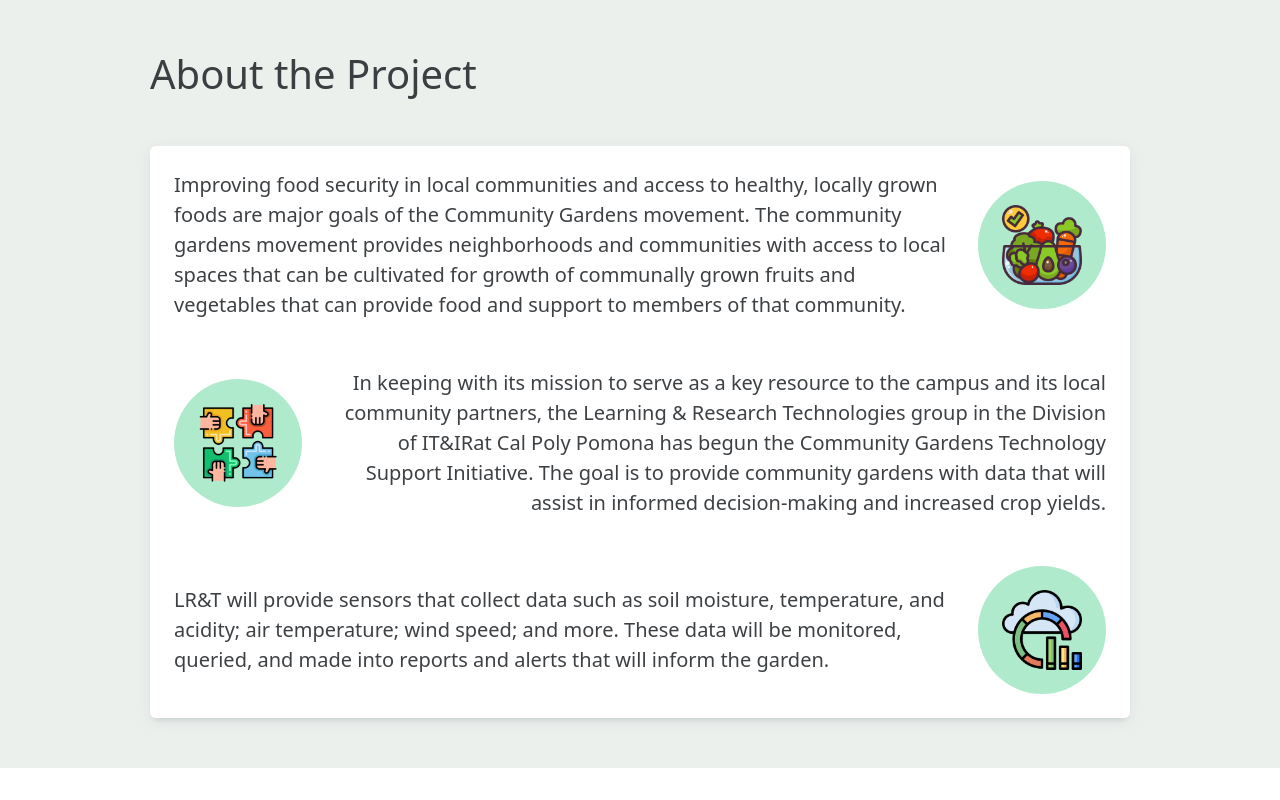
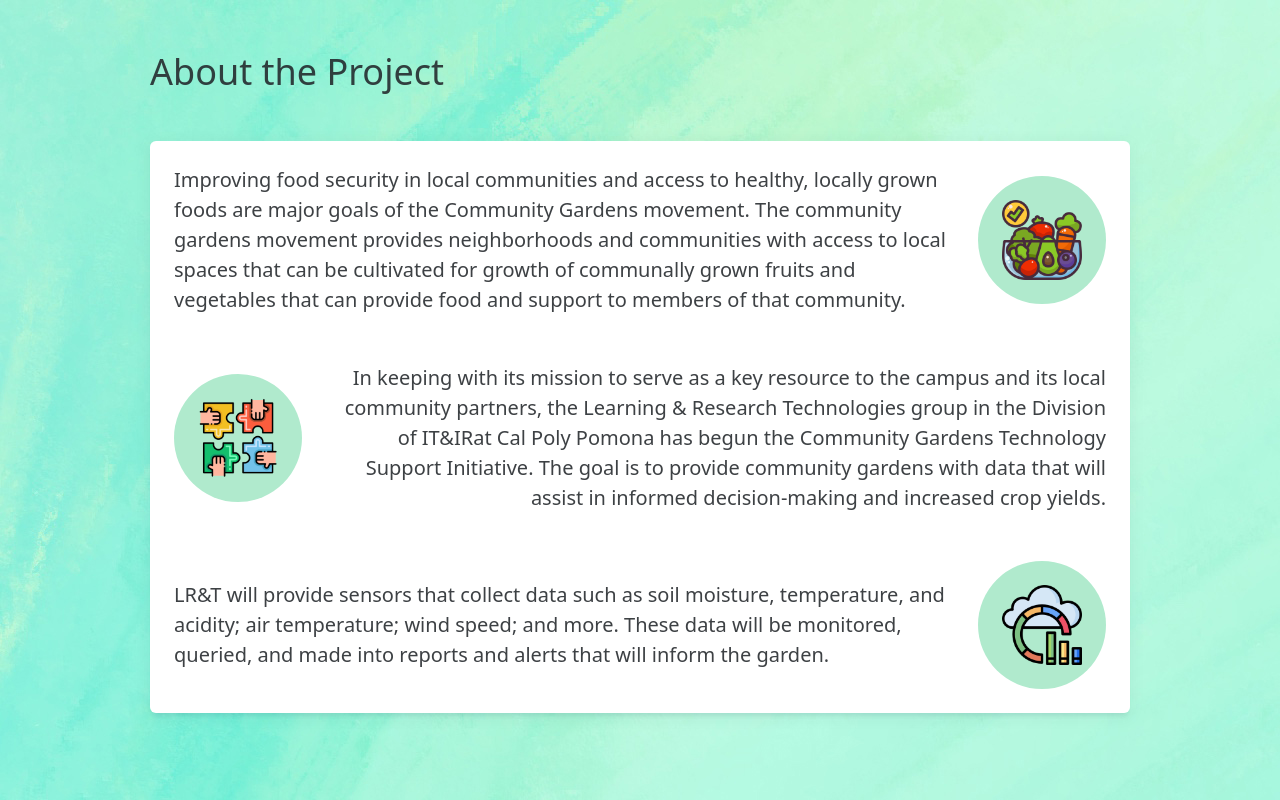
Before and after one commit to snigdha920/community-garden, a Next.js app in the folder app/: page / in a window 1280 px wide. Built offline with nearby package versions, Linux system fonts and the light colour scheme.

Commit message:
use h3 for About the Project title & declare CSS varibale to control text opacity

```diff
--- a/app/components/AboutTheProject.tsx
+++ b/app/components/AboutTheProject.tsx
@@ -21,7 +21,7 @@
   ];
   return (
     <div>
-      <h1 className="mb-5">About the Project</h1>
+      <h3 className="mb-5">About the Project</h3>
       <div
         style={{
           borderRadius: '6px',
--- a/app/pages/index.tsx
+++ b/app/pages/index.tsx
@@ -2,16 +2,16 @@
 import type { NextPage } from 'next';
 import Head from 'next/head';
 import { AboutTheProject } from '../components/AboutTheProject';
-import { Styles } from '../styles/styles';
 
 const Home: NextPage = () => {
   return (
     <div
       style={{
         padding: '50px 150px',
-        backgroundColor: Styles.lightGrayBackgroundColor,
+        // backgroundColor: Styles.lightGrayBackgroundColor,
+        minHeight: '100vh',
         // backgroundColor: Styles.lightGreenBackgroundColor,
-        // backgroundImage: "url('/images/green-lime-watercolor-texture-background.jpg')",
+        backgroundImage: "url('/images/green-lime-watercolor-texture-background.jpg')",
       }}
     >
       <Head>
--- a/app/styles/globals.css
+++ b/app/styles/globals.css
@@ -15,13 +15,22 @@
   box-sizing: border-box;
 }
 
-/* TODO: use Styles.opacity */
+/* CSS variable text-opacity controls the opacity of text, sets it to 87% in headers and para */
+:root {
+  --text-opacity: 87%;
+}
+
 h1 {
-  font-size: large;
-  opacity: 87%;
+  font-size: 56px !important;
+  opacity: var(--text-opacity);
+}
+
+h3 {
+  font-size: 36px !important;
+  opacity: var(--text-opacity);
 }
 
 p {
   font-size: 20px;
-  opacity: 87%;
+  opacity: var(--text-opacity);
 }
```
